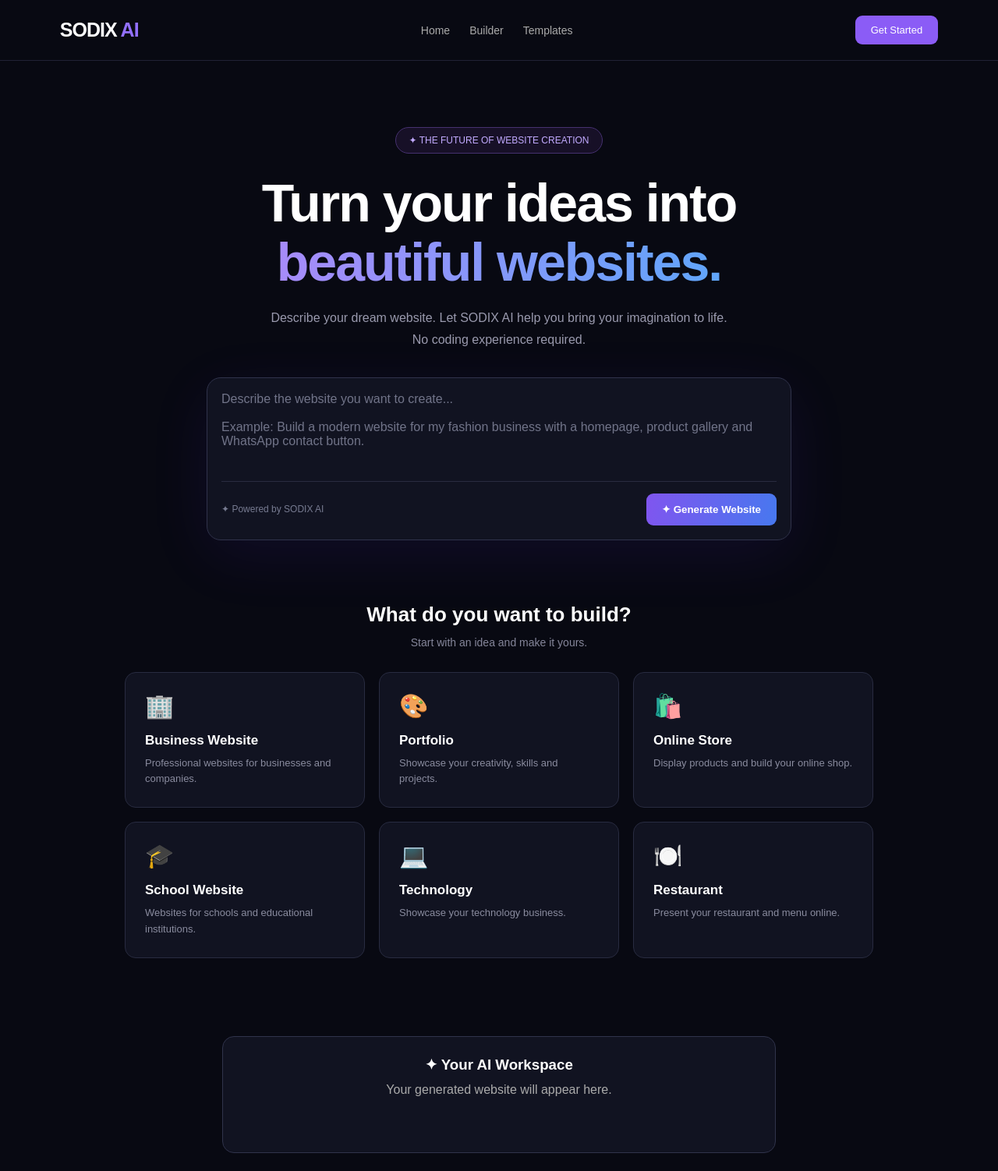
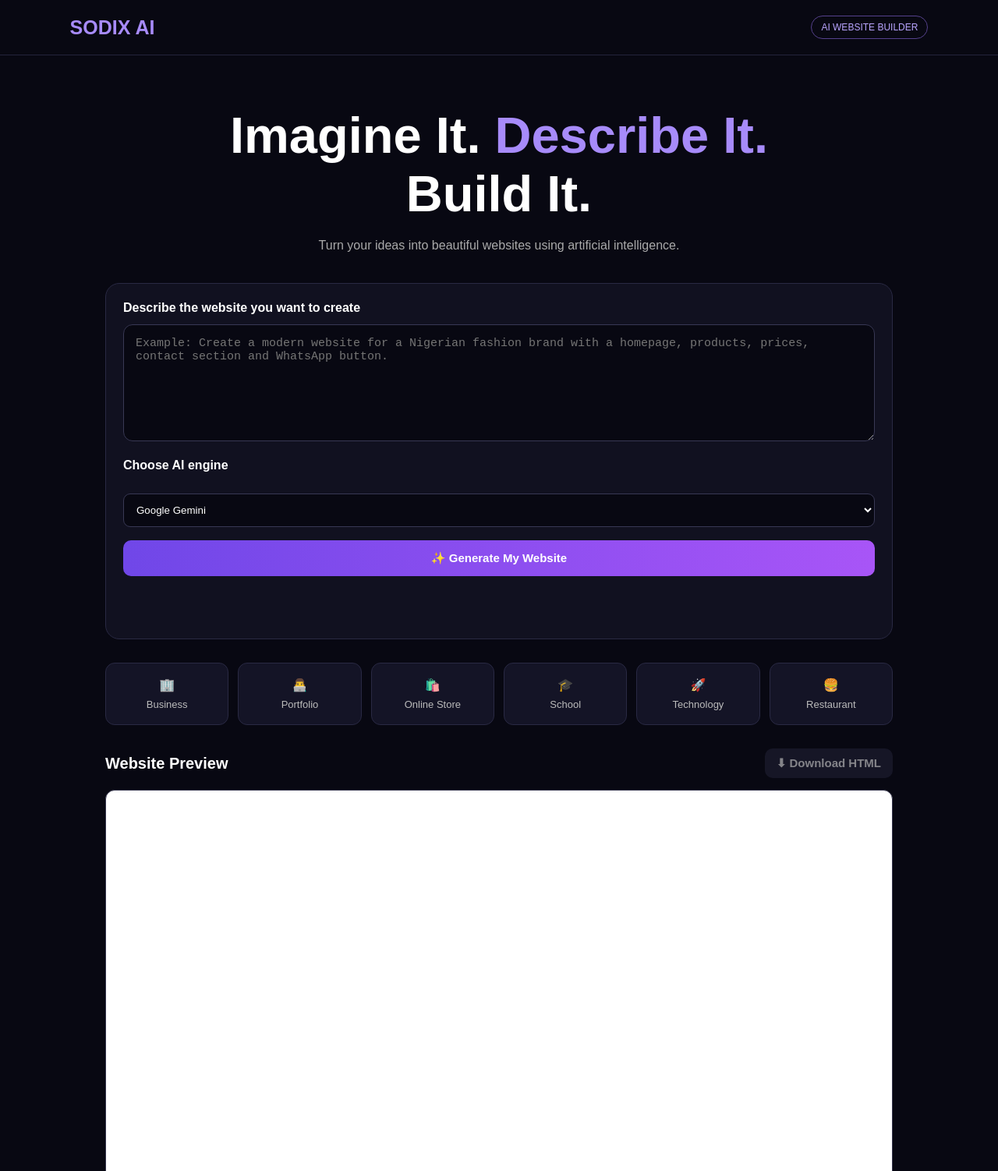
Before and after one commit to gbolahun455-cyber/sodix-ai, a plain HTML site: page index.html in a window 1280 px wide. Shown: the top 1502 px of the page at 78% size. Drawn offline with Linux system fonts and the light colour scheme.

Commit message:
Refactor index.html layout and title
Updated title and improved layout styles in index.html.

```diff
--- a/index.html
+++ b/index.html
@@ -3,269 +3,164 @@
 <head>
 <meta charset="UTF-8">
 <meta name="viewport" content="width=device-width, initial-scale=1.0">
-<title>SODIX AI - AI Website Builder</title>
-<meta name="description" content="Turn your ideas into beautiful websites with SODIX AI.">
+<title>SODIX AI — AI Website Builder</title>
 <style>
-*{margin:0;padding:0;box-sizing:border-box}
-body{
-font-family:Arial,sans-serif;
-background:#080912;
-color:#fff;
-min-height:100vh;
-}
-header{
-display:flex;
-justify-content:space-between;
-align-items:center;
-padding:20px 6%;
-border-bottom:1px solid #202135;
-}
-.logo{font-size:25px;font-weight:900;letter-spacing:-1px}
-.logo span{color:#9270ff}
-nav{display:flex;gap:25px}
-nav a{color:#aaa;text-decoration:none;font-size:14px}
-nav a:hover{color:#fff}
-.login{
-background:#8b5cf6;color:white;
-padding:11px 20px;border-radius:9px;
-text-decoration:none;font-size:13px;
-}
-.hero{
-max-width:1000px;
-margin:85px auto 45px;
-padding:0 20px;
-text-align:center;
-}
-.badge{
-display:inline-block;
-border:1px solid #45316f;
-background:#171027;
-color:#c2aaff;
-padding:9px 17px;
-border-radius:30px;
-font-size:12px;
-margin-bottom:25px;
-}
-h1{
-font-size:clamp(38px,7vw,68px);
-line-height:1.12;
-letter-spacing:-2px;
-}
-.gradient{
-background:linear-gradient(90deg,#a78bfa,#60a5fa);
--webkit-background-clip:text;
-color:transparent;
-}
-.hero p{
-color:#9999ad;
-font-size:16px;
-line-height:1.7;
-max-width:600px;
-margin:20px auto 35px;
-}
-.builder{
-max-width:750px;
-margin:auto;
-background:#111321;
-border:1px solid #30334b;
-padding:18px;
-border-radius:18px;
-box-shadow:0 20px 80px #6b35ff17;
-}
-textarea{
-width:100%;
-height:110px;
-resize:none;
-background:transparent;
-border:0;
-outline:0;
-color:white;
-font-size:16px;
-font-family:inherit;
-}
-textarea::placeholder{color:#717489}
-.builder-bottom{
-display:flex;
-justify-content:space-between;
-align-items:center;
-gap:10px;
-border-top:1px solid #292b40;
-padding-top:15px;
-}
-.builder-bottom span{color:#777b91;font-size:12px}
-button{
-background:linear-gradient(100deg,#8055ef,#4778ef);
-border:0;
-color:white;
-padding:13px 20px;
-border-radius:9px;
-font-weight:bold;
-cursor:pointer;
-}
-button:hover{opacity:.85}
-.templates{
-max-width:1000px;
-margin:80px auto;
-padding:0 20px;
-}
-.section-title{text-align:center;font-size:26px}
-.section-sub{
-text-align:center;color:#85869a;
-margin:12px 0 30px;font-size:14px
-}
-.grid{
-display:grid;
-grid-template-columns:repeat(3,1fr);
-gap:18px;
-}
-.card{
-background:#111321;
-border:1px solid #282b40;
-border-radius:14px;
-padding:25px;
-cursor:pointer;
-transition:.3s;
-}
-.card:hover{
-transform:translateY(-5px);
-border-color:#8762ef;
-}
-.icon{font-size:30px;margin-bottom:17px}
-.card h3{font-size:17px;margin-bottom:9px}
-.card p{color:#898b9e;font-size:13px;line-height:1.6}
-.preview{
-max-width:750px;
-margin:60px auto;
-padding:20px;
-}
-.preview-box{
-background:#111321;
-border:1px solid #30334b;
-border-radius:15px;
-padding:25px;
-min-height:150px;
-color:#aaa;
-text-align:center;
-}
-.preview-box h3{color:white;margin-bottom:12px}
-#result{margin-top:20px;line-height:1.7;overflow-wrap:anywhere}
-footer{
-border-top:1px solid #25273a;
-padding:30px;
-text-align:center;
-color:#77798b;
-font-size:13px;
-}
-@media(max-width:700px){
-nav{display:none}
-.grid{grid-template-columns:1fr}
-.hero{margin-top:65px}
-.builder{padding:14px}
-h1{letter-spacing:-1px}
-}
+*{box-sizing:border-box;margin:0;padding:0}
+body{background:#080812;color:#fff;font-family:Arial,sans-serif;min-height:100vh}
+header{padding:20px 7%;display:flex;justify-content:space-between;align-items:center;border-bottom:1px solid #24243b}
+.logo{font-size:25px;font-weight:900;color:#a78bfa}
+.badge{font-size:12px;color:#b9a5ff;border:1px solid #55418c;padding:7px 12px;border-radius:20px}
+main{max-width:1050px;margin:auto;padding:65px 20px}
+.hero{text-align:center;margin-bottom:35px}
+.hero h1{font-size:clamp(35px,7vw,65px);margin-bottom:15px}
+.hero h1 span{color:#a78bfa}
+.hero p{color:#aaa;line-height:1.7}
+.panel{background:#111120;border:1px solid #292943;padding:22px;border-radius:18px}
+label{display:block;margin-bottom:12px;font-weight:bold}
+textarea{width:100%;height:150px;background:#080812;color:white;border:1px solid #383854;border-radius:12px;padding:15px;font-size:15px;resize:vertical;outline:none}
+textarea:focus{border-color:#9874ff}
+select{background:#080812;color:white;padding:12px;border:1px solid #383854;border-radius:9px;margin-top:15px;width:100%}
+button{border:0;border-radius:10px;padding:14px 20px;font-size:15px;font-weight:bold;cursor:pointer}
+.generate{width:100%;margin-top:17px;background:linear-gradient(90deg,#7047e8,#a855f7);color:white}
+button:disabled{opacity:.5;cursor:not-allowed}
+.status{text-align:center;color:#b9a5ff;margin:18px 0;min-height:22px}
+.preview{margin-top:30px}
+.preview-head{display:flex;justify-content:space-between;align-items:center;gap:10px;flex-wrap:wrap;margin-bottom:15px}
+.preview-head h2{font-size:20px}
+.secondary{background:#24243b;color:white;padding:10px 15px}
+iframe{width:100%;height:600px;background:white;border:1px solid #34344b;border-radius:12px}
+.templates{display:grid;grid-template-columns:repeat(auto-fit,minmax(130px,1fr));gap:12px;margin-top:30px}
+.template{background:#141426;padding:18px;border:1px solid #292943;border-radius:12px;text-align:center;cursor:pointer}
+.template:hover{border-color:#9874ff}
+.template p{font-size:13px;color:#bbb;margin-top:8px}
+footer{text-align:center;color:#777;padding:30px;font-size:13px}
+@media(max-width:600px){main{padding:40px 15px}iframe{height:480px}}
 </style>
 </head>
 <body>
 
 <header>
-<div class="logo">SODIX<span> AI</span></div>
-<nav>
-<a href="#">Home</a>
-<a href="#builder">Builder</a>
-<a href="#templates">Templates</a>
-</nav>
-<a class="login" href="#builder">Get Started</a>
+<div class="logo">SODIX AI</div>
+<div class="badge">AI WEBSITE BUILDER</div>
 </header>
 
+<main>
 <section class="hero">
-<div class="badge">✦ THE FUTURE OF WEBSITE CREATION</div>
-<h1>Turn your ideas into<br><span class="gradient">beautiful websites.</span></h1>
-<p>Describe your dream website. Let SODIX AI help you bring your imagination to life. No coding experience required.</p>
-
-<div class="builder" id="builder">
-<textarea id="prompt" placeholder="Describe the website you want to create...
-
-Example: Build a modern website for my fashion business with a homepage, product gallery and WhatsApp contact button."></textarea>
-<div class="builder-bottom">
-<span>✦ Powered by SODIX AI</span>
-<button onclick="generate()">✦ Generate Website</button>
-</div>
-</div>
+<h1>Imagine It. <span>Describe It.</span><br>Build It.</h1>
+<p>Turn your ideas into beautiful websites using artificial intelligence.</p>
 </section>
 
-<section class="templates" id="templates">
-<h2 class="section-title">What do you want to build?</h2>
-<p class="section-sub">Start with an idea and make it yours.</p>
-<div class="grid">
-<div class="card" onclick="useTemplate('A professional business website with services, about and contact pages')">
-<div class="icon">🏢</div>
-<h3>Business Website</h3>
-<p>Professional websites for businesses and companies.</p>
-</div>
-<div class="card" onclick="useTemplate('A beautiful personal portfolio website with projects and contact details')">
-<div class="icon">🎨</div>
-<h3>Portfolio</h3>
-<p>Showcase your creativity, skills and projects.</p>
-</div>
-<div class="card" onclick="useTemplate('An online fashion store with product gallery and shopping cart')">
-<div class="icon">🛍️</div>
-<h3>Online Store</h3>
-<p>Display products and build your online shop.</p>
-</div>
-<div class="card" onclick="useTemplate('A modern school website with announcements and student information')">
-<div class="icon">🎓</div>
-<h3>School Website</h3>
-<p>Websites for schools and educational institutions.</p>
-</div>
-<div class="card" onclick="useTemplate('A modern technology company website with services and contact information')">
-<div class="icon">💻</div>
-<h3>Technology</h3>
-<p>Showcase your technology business.</p>
-</div>
-<div class="card" onclick="useTemplate('A beautiful restaurant website with menu and reservations information')">
-<div class="icon">🍽️</div>
-<h3>Restaurant</h3>
-<p>Present your restaurant and menu online.</p>
-</div>
-</div>
+<section class="panel">
+<label for="prompt">Describe the website you want to create</label>
+<textarea id="prompt" placeholder="Example: Create a modern website for a Nigerian fashion brand with a homepage, products, prices, contact section and WhatsApp button."></textarea>
+
+<label for="provider" style="margin-top:18px">Choose AI engine</label>
+<select id="provider">
+<option value="gemini">Google Gemini</option>
+<option value="openai">OpenAI</option>
+</select>
+
+<button class="generate" id="generateBtn" onclick="generateWebsite()">✨ Generate My Website</button>
+<div class="status" id="status"></div>
+</section>
+
+<section class="templates">
+<div class="template" onclick="useTemplate('Create a professional business website with services, about us, contact and WhatsApp button.')">🏢<p>Business</p></div>
+<div class="template" onclick="useTemplate('Create a personal portfolio website with biography, skills, projects and contact details.')">👨‍💻<p>Portfolio</p></div>
+<div class="template" onclick="useTemplate('Create an online shopping website with product cards, prices and shopping cart design.')">🛍️<p>Online Store</p></div>
+<div class="template" onclick="useTemplate('Create a modern school website with admission information, courses, news and contact details.')">🎓<p>School</p></div>
+<div class="template" onclick="useTemplate('Create a modern technology company website with services, features and contact information.')">🚀<p>Technology</p></div>
+<div class="template" onclick="useTemplate('Create a restaurant website with menu, food images, prices and reservation contact details.')">🍔<p>Restaurant</p></div>
 </section>
 
 <section class="preview">
-<div class="preview-box">
-<h3>✦ Your AI Workspace</h3>
-<p id="status">Your generated website will appear here.</p>
-<div id="result"></div>
+<div class="preview-head">
+<h2>Website Preview</h2>
+<button class="secondary" id="downloadBtn" onclick="downloadWebsite()" disabled>⬇ Download HTML</button>
 </div>
+<iframe id="previewFrame" title="Generated website preview" sandbox="allow-scripts"></iframe>
 </section>
+</main>
 
 <footer>
-<p>© 2026 SODIX AI. All rights reserved.</p>
-<p style="margin-top:10px">Created by Ogunlowo Sodiq</p>
+SODIX AI · Imagine It. Describe It. Build It.<br><br>
+Created by Ogunlowo Sodiq
 </footer>
 
 <script>
+const SUPABASE_URL = "https://hmjjbdigpguhxtoxtzyz.supabase.co";
+const SUPABASE_KEY = "sb_publishable_QJL0y2H6COGc3PyMWdFwpA_M_e7aLV6";
+
+let generatedHTML = "";
+
 function useTemplate(text){
-document.getElementById('prompt').value=text;
-document.getElementById('builder').scrollIntoView({behavior:'smooth'});
+ document.getElementById("prompt").value = text;
+ window.scrollTo({top:0,behavior:"smooth"});
 }
 
-function generate(){
-const prompt=document.getElementById('prompt').value.trim();
-const status=document.getElementById('status');
-const result=document.getElementById('result');
+async function generateWebsite(){
+ const prompt = document.getElementById("prompt").value.trim();
+ const provider = document.getElementById("provider").value;
+ const button = document.getElementById("generateBtn");
+ const status = document.getElementById("status");
+ const downloadBtn = document.getElementById("downloadBtn");
 
-if(!prompt){
-alert('Please describe the website you want to create.');
-return;
+ if(prompt.length < 10){
+  status.textContent = "Please describe your website in more detail.";
+  return;
+ }
+
+ button.disabled = true;
+ downloadBtn.disabled = true;
+ status.textContent = "SODIX AI is creating your website. Please wait...";
+
+ try{
+  const response = await fetch(
+   SUPABASE_URL + "/functions/v1/sodix-generator",
+   {
+    method:"POST",
+    headers:{
+     "Content-Type":"application/json",
+     "apikey":SUPABASE_KEY,
+     "Authorization":"Bearer " + SUPABASE_KEY
+    },
+    body:JSON.stringify({prompt,provider})
+   }
+  );
+
+  const data = await response.json();
+
+  if(!response.ok || !data.success){
+   throw new Error(data.error || data.message || "Website generation failed.");
+  }
+
+  if(!data.html || !/<html|<!doctype/i.test(data.html)){
+   throw new Error("The AI did not return a complete HTML website.");
+  }
+
+  generatedHTML = data.html;
+  document.getElementById("previewFrame").srcdoc = generatedHTML;
+  downloadBtn.disabled = false;
+  status.textContent = "Your website has been generated successfully!";
+
+ }catch(error){
+  status.textContent = "Error: " + error.message;
+ }finally{
+  button.disabled = false;
+ }
 }
 
-status.innerHTML='Your idea is ready for AI generation.';
-result.innerHTML='<p style="color:#b9a2ff">✦ Website request received!</p><p style="margin-top:10px">Your website description:</p><p style="color:white;margin-top:8px"></p>';
-result.lastElementChild.textContent=prompt;
+function downloadWebsite(){
+ if(!generatedHTML)return;
 
-document.getElementById('result').scrollIntoView({behavior:'smooth',block:'center'});
+ const blob = new Blob([generatedHTML],{type:"text/html"});
+ const url = URL.createObjectURL(blob);
+ const link = document.createElement("a");
+ link.href = url;
+ link.download = "sodix-ai-website.html";
+ link.click();
+ URL.revokeObjectURL(url);
 }
 </script>
-
 </body>
 </html>
```
